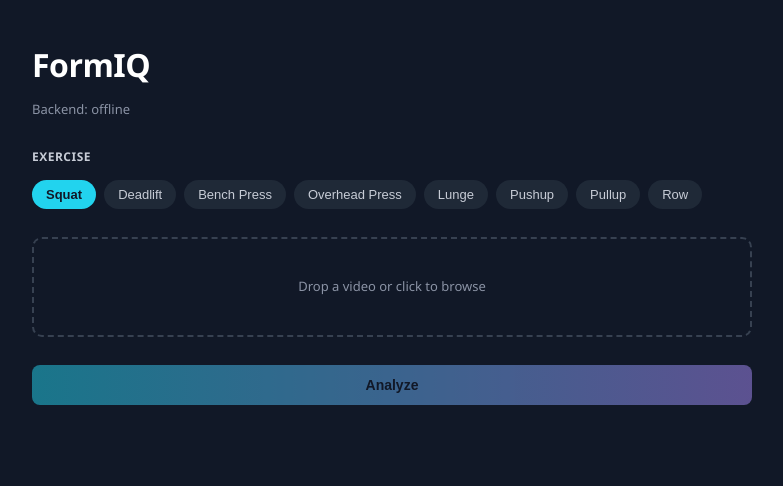
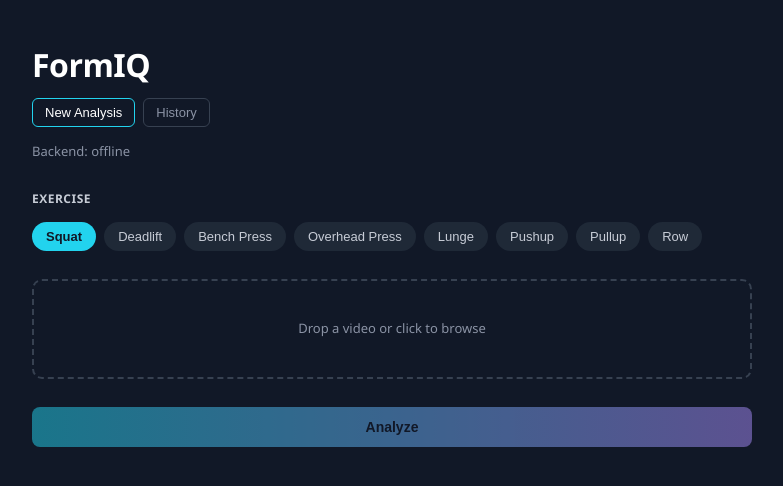
Before and after one commit to etctran/FormIQ, a React (Vite) app in the folder frontend/: page / in a window 1280 px wide. Shown: the top 486 px of the page, without its empty margins (248-1031 px from the left). Built offline with nearby package versions, Linux system fonts and the light colour scheme; no server answers.

Commit message:
feat: add History nav and view to App

```diff
--- a/frontend/src/App.css
+++ b/frontend/src/App.css
@@ -2,6 +2,27 @@
   max-width: 720px;
   margin: 0 auto;
   padding: 32px 16px;
+}
+
+.app__nav {
+  display: flex;
+  gap: 8px;
+  margin-bottom: 8px;
+}
+
+.app__nav-link {
+  background: none;
+  border: 1px solid var(--border);
+  border-radius: 6px;
+  color: var(--text-muted);
+  padding: 6px 12px;
+  font-size: 13px;
+  cursor: pointer;
+}
+
+.app__nav-link--active {
+  color: var(--text-h);
+  border-color: var(--accent-cyan);
 }
 
 .status {
--- a/frontend/src/App.tsx
+++ b/frontend/src/App.tsx
@@ -4,9 +4,10 @@ import type { AnalysisResponse, Exercise } from './types'
 import { UploadForm } from './components/UploadForm'
 import { AnalyzingView } from './components/AnalyzingView'
 import { ResultsView } from './components/ResultsView'
+import { HistoryView } from './components/HistoryView'
 import './App.css'
 
-type Status = 'idle' | 'analyzing' | 'results'
+type Status = 'idle' | 'analyzing' | 'results' | 'history'
 
 function App() {
   const [backendHealthy, setBackendHealthy] = useState<boolean | null>(null)
@@ -50,6 +51,22 @@ function App() {
   return (
     <main className="app">
       <h1>FormIQ</h1>
+      <nav className="app__nav">
+        <button
+          type="button"
+          className={`app__nav-link ${status !== 'history' ? 'app__nav-link--active' : ''}`.trim()}
+          onClick={handleReset}
+        >
+          New Analysis
+        </button>
+        <button
+          type="button"
+          className={`app__nav-link ${status === 'history' ? 'app__nav-link--active' : ''}`.trim()}
+          onClick={() => setStatus('history')}
+        >
+          History
+        </button>
+      </nav>
       <p className="status">
         Backend: {backendHealthy === null ? 'checking…' : backendHealthy ? 'online' : 'offline'}
       </p>
@@ -59,6 +76,7 @@ function App() {
       {status === 'results' && result && video && (
         <ResultsView response={result} video={video} onReset={handleReset} />
       )}
+      {status === 'history' && <HistoryView />}
 
       {error && <p className="error">{error}</p>}
     </main>
```
Also changed, not shown: 1 other file (tests, documents, lock files or other folders).
